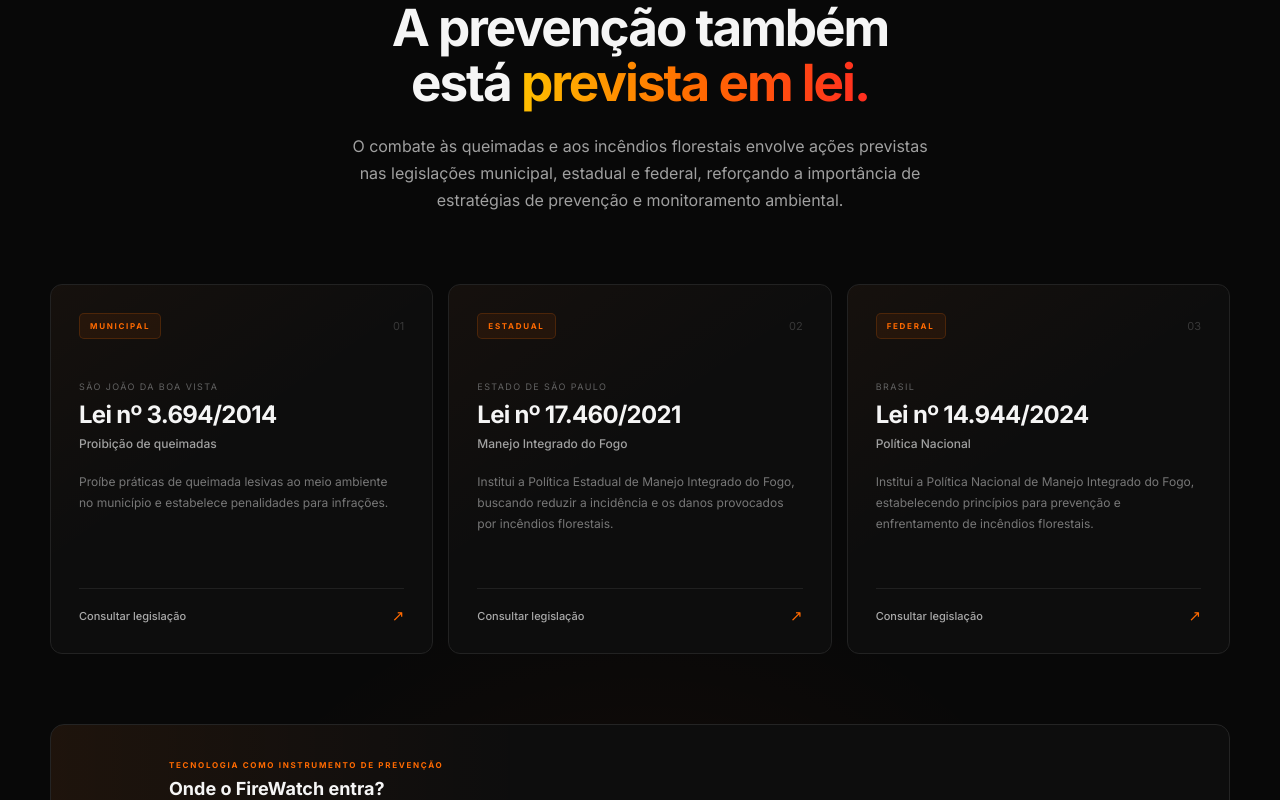
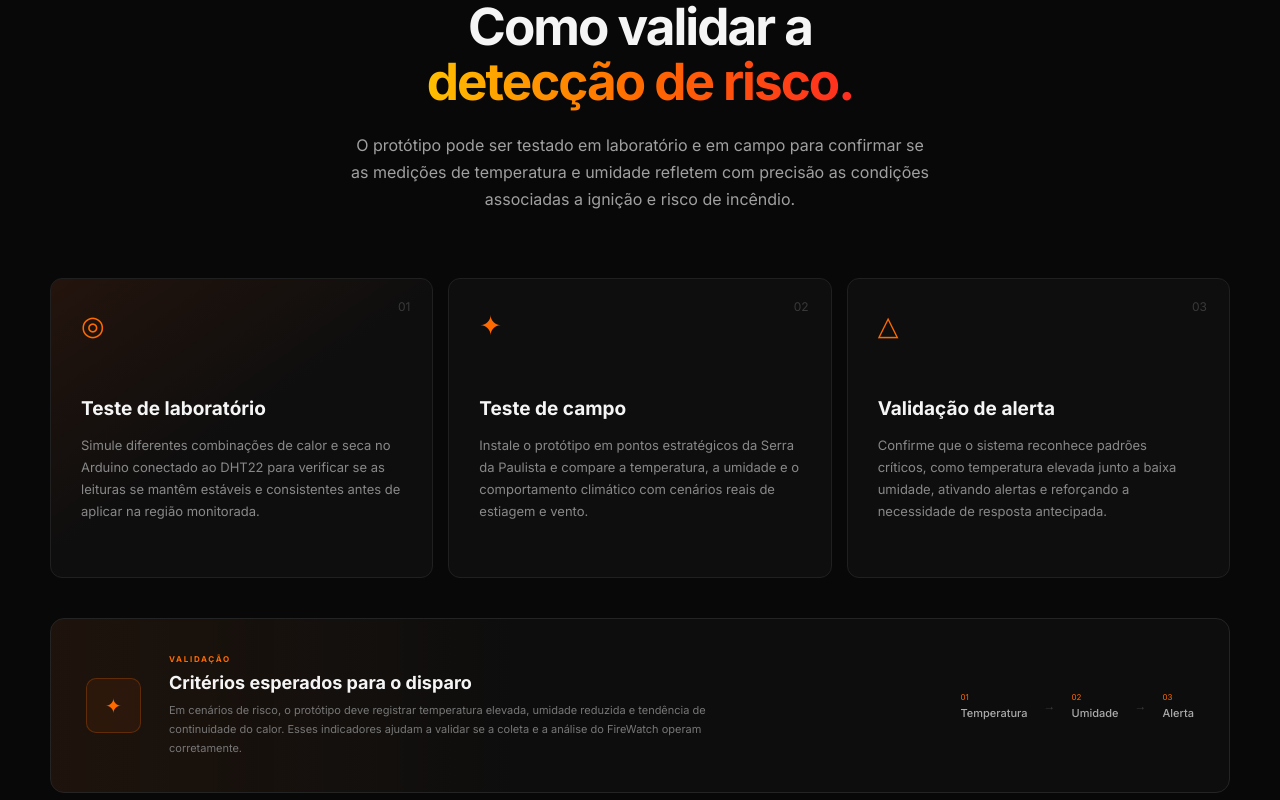
Before and after one commit to thiagomenezesf/FireWatch, a React (Vite) app in the folder fire-watch/: page / in a window 1280 px wide. Shown: the part 6400-7200 px from the top of the page. Built offline with nearby package versions, Linux system fonts and the light colour scheme.

Commit message:
Corrige alguns erros de Layout e adiciona a parte de Testes

```diff
--- a/fire-watch/src/App.tsx
+++ b/fire-watch/src/App.tsx
@@ -1,8 +1,4 @@
-import { useState } from 'react'
 import { BrowserRouter as Router, Routes, Route } from 'react-router-dom'
-import heroImg from './assets/hero.png'
-import reactLogo from './assets/react.svg'
-import viteLogo from './assets/vite.svg'
 import './App.css'
 import HomePage from './HomePage.tsx'
 import MonitoringPage from './MonitoringPage.tsx'
--- a/fire-watch/src/HomePage.tsx
+++ b/fire-watch/src/HomePage.tsx
@@ -4,6 +4,7 @@ import Problem from "./components/Problem";
 import Solution from "./components/Solution";
 import Technologies from "./components/Technologies";
 import DemoPreview from "./components/DemoPreview";
+import Test from "./components/Test";
 import Impact from "./components/Impact";
 import Footer from "./components/Footer";
 import Legislation from "./components/Legislation";
@@ -21,6 +22,7 @@ export default function HomePage() {
         <Solution />
         <Technologies />
         <DemoPreview />
+        <Test />
         <Legislation/>
         <CorrelatedWorks />
       </main>
--- a/fire-watch/src/SensorNetworkPage.tsx
+++ b/fire-watch/src/SensorNetworkPage.tsx
@@ -11,11 +11,12 @@ interface SensorNetworkItem {
 }
 
 const sensorNetwork: SensorNetworkItem[] = [
-  { id: 'S-01', location: 'Pico Norte', temperature: 31.5, humidity: 21, fireProbability: 72, status: 'atencao' },
-  { id: 'S-02', location: 'Vale Central', temperature: 29.8, humidity: 25, fireProbability: 38, status: 'normal' },
-  { id: 'S-03', location: 'Mirante SUL', temperature: 30.1, humidity: 24, fireProbability: 44, status: 'normal' },
-  { id: 'S-04', location: 'Pedra Balão', temperature: 32.1, humidity: 18, fireProbability: 81, status: 'critico' },
-  { id: 'S-05', location: 'Parque da Cachoeira', temperature: 28.9, humidity: 27, fireProbability: 29, status: 'normal' },
+  { id: 'S-01', location: 'Mirante Serra da Paulista', temperature: 31.5, humidity: 21, fireProbability: 72, status: 'atencao' },
+  { id: 'S-02', location: 'Região Pedra Balão', temperature: 29.8, humidity: 25, fireProbability: 38, status: 'normal' },
+  { id: 'S-03', location: 'Pesqueiro Bambu Amarelo', temperature: 30.1, humidity: 24, fireProbability: 44, status: 'normal' },
+  { id: 'S-04', location: 'Cruz Cruzeiro do Sul', temperature: 32.1, humidity: 18, fireProbability: 81, status: 'critico' },
+  { id: 'S-05', location: 'Capelinha Nossa Senhora', temperature: 30.8, humidity: 27, fireProbability: 29, status: 'normal' },
+  { id: 'S-06', location: 'Vinicola Lanchelotti', temperature: 29.5, humidity: 25, fireProbability: 50, status: 'normal' }
 ];
 
 const statusLabelMap = {
--- a/fire-watch/src/components/DemoPreview.tsx
+++ b/fire-watch/src/components/DemoPreview.tsx
@@ -1,6 +1,5 @@
 import { Link } from "react-router-dom";
 import arduinoPrototype from "../assets/arduino-prototype.png";
-import FireWatchLogo from "../assets/FireWatchLogo.png";
 
 export default function DemoPreview() {
   return (
--- /dev/null
+++ b/fire-watch/src/components/Test.tsx
@@ -0,0 +1,99 @@
+export default function Test() {
+  return (
+    <section className="section" id="testes">
+      <div className="container">
+        <div className="section-heading centered">
+          <span className="section-tag">TESTES DO PROTÓTIPO</span>
+
+          <h2>
+            Como validar a
+            <br />
+            <span>detecção de risco.</span>
+          </h2>
+
+          <p>
+            O protótipo pode ser testado em laboratório e em campo para confirmar
+            se as medições de temperatura e umidade refletem com precisão as
+            condições associadas a ignição e risco de incêndio.
+          </p>
+        </div>
+
+        <div className="problem-grid">
+          <article className="problem-card featured">
+            <span className="card-number">01</span>
+            <div className="card-icon">◎</div>
+
+            <h3>Teste de laboratório</h3>
+
+            <p>
+              Simule diferentes combinações de calor e seca no Arduino conectado ao
+              DHT22 para verificar se as leituras se mantêm estáveis e consistentes
+              antes de aplicar na região monitorada.
+            </p>
+          </article>
+
+          <article className="problem-card">
+            <span className="card-number">02</span>
+            <div className="card-icon">✦</div>
+
+            <h3>Teste de campo</h3>
+
+            <p>
+              Instale o protótipo em pontos estratégicos da Serra da Paulista e compare
+              a temperatura, a umidade e o comportamento climático com cenários reais
+              de estiagem e vento.
+            </p>
+          </article>
+
+          <article className="problem-card">
+            <span className="card-number">03</span>
+            <div className="card-icon">△</div>
+
+            <h3>Validação de alerta</h3>
+
+            <p>
+              Confirme que o sistema reconhece padrões críticos, como temperatura elevada
+              junto a baixa umidade, ativando alertas e reforçando a necessidade de
+              resposta antecipada.
+            </p>
+          </article>
+        </div>
+
+        <div className="legislation-connection" style={{ marginTop: "40px" }}>
+          <div className="connection-icon">✦</div>
+
+          <div className="connection-content">
+            <span className="connection-label">VALIDAÇÃO</span>
+            <h3>Critérios esperados para o disparo</h3>
+            <p>
+              Em cenários de risco, o protótipo deve registrar temperatura elevada, umidade
+              reduzida e tendência de continuidade do calor. Esses indicadores ajudam a validar
+              se a coleta e a análise do FireWatch operam corretamente.
+            </p>
+          </div>
+
+          <div className="connection-flow">
+            <div>
+              <span>01</span>
+              <strong>Temperatura</strong>
+            </div>
+
+            <span className="connection-arrow">→</span>
+
+            <div>
+              <span>02</span>
+              <strong>Umidade</strong>
+            </div>
+
+            <span className="connection-arrow">→</span>
+
+            <div>
+              <span>03</span>
+              <strong>Alerta</strong>
+            </div>
+          </div>
+        </div>
+      </div>
+    </section>
+  );
+}
--- a/fire-watch/src/styles/MonitoringPage.css
+++ b/fire-watch/src/styles/MonitoringPage.css
@@ -326,6 +326,8 @@
     border-radius: 12px;
     padding: 18px;
     box-shadow: 0 10px 18px -16px rgba(0, 0, 0, 0.9);
+    min-width: 0;
+    overflow: hidden;
 }
 
 .sensor-card-header {
@@ -334,6 +336,12 @@
     justify-content: space-between;
     gap: 12px;
     margin-bottom: 18px;
+    min-width: 0;
+}
+
+.sensor-card-header > div {
+    min-width: 0;
+    flex: 1;
 }
 
 .sensor-card-id {
@@ -349,6 +357,9 @@
     margin: 0;
     font-size: 16px;
     color: #f4f4f5;
+    line-height: 1.4;
+    word-break: break-word;
+    overflow-wrap: anywhere;
 }
 
 .sensor-status {
@@ -392,21 +403,38 @@
     background: rgba(24, 24, 27, 0.7);
     border: 1px solid #27272a;
     border-radius: 10px;
-    padding: 10px 10px 8px;
+    padding: 14px 14px 12px;
+    min-width: 0;
+    overflow: hidden;
+    display: flex;
+    flex-direction: column;
+    justify-content: center;
+    gap: 8px;
+    box-sizing: border-box;
+    white-space: normal;
 }
 
 .sensor-metrics span {
     display: block;
     color: #a1a1aa;
     font-size: 10px;
-    margin-bottom: 6px;
     text-transform: uppercase;
     letter-spacing: 0.06em;
+    line-height: 1.5;
+    padding-left: 2px;
+    word-break: break-word;
+    overflow-wrap: anywhere;
 }
 
 .sensor-metrics strong {
+    display: block;
     font-size: 14px;
     color: #f4f4f5;
+    line-height: 1.35;
+    word-break: break-word;
+    overflow-wrap: anywhere;
+    padding-left: 2px;
+    white-space: normal;
 }
 
 @media (max-width: 980px) {
```
Also changed, not shown: 1 other file (tests, documents, lock files or other folders).
